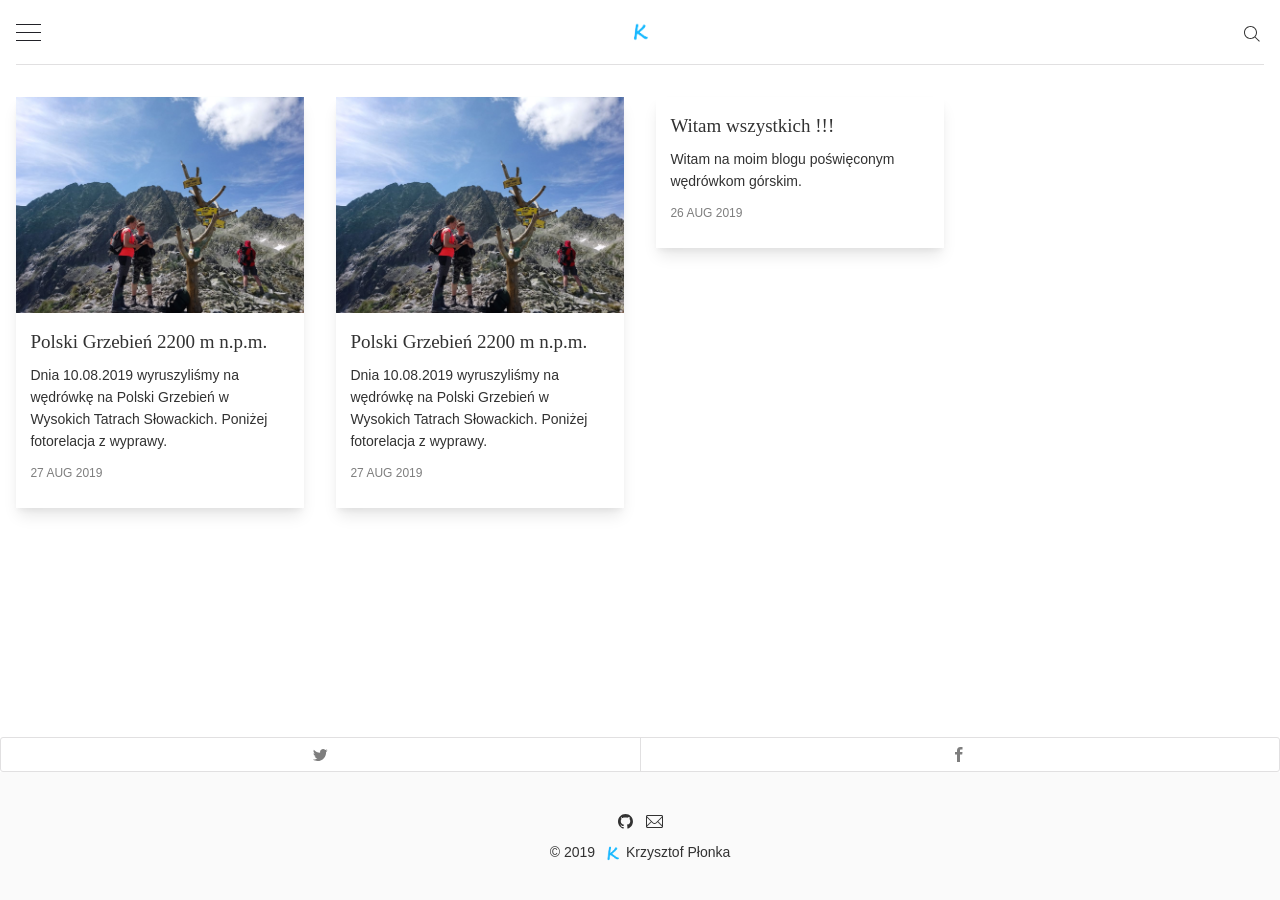
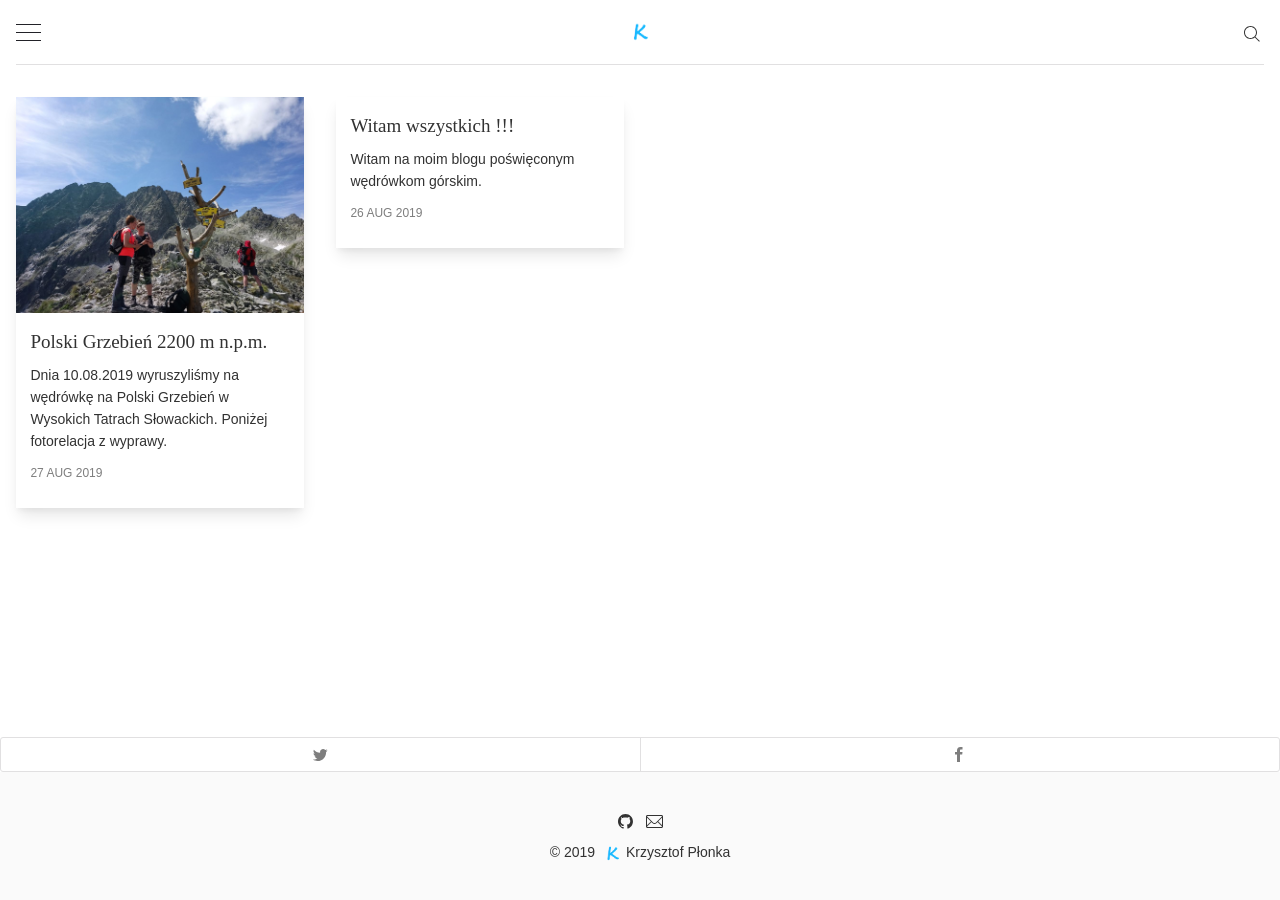
Before and after one commit to chrismovie/chrismovie.github.io, a Jekyll site: the page built from index.html, in a window 1280 px wide. Built offline with Jekyll 4.4.1, drawn with Linux system fonts in a browser that asks for light colours; nearby versions of some CDN libraries; some web fonts are replaced; the list of posts is cut into pages by our own code.

Commit message:
Pierwsza wyprawa zdjacia ok

```diff
--- a/_posts/2019-08-27-post-2.md
+++ /dev/null
@@ -1,50 +0,0 @@
----
-layout: post
-title: Polski Grzebień 2200 m n.p.m.
-featured: false
-author: chris
-tags: []
-image: '/images/posts/DSC_0028.jpg'
----
-
-<p class='c-content__cc-content'>
-Dnia 10.08.2019 wyruszyliśmy na wędrówkę na Polski Grzebień w Wysokich Tatrach  Słowackich.
-</p>
-
-<p class='c-content__cc-content'>
-Poniżej fotorelacja z wyprawy.
-</p>
-
-
-
-<img src="http://blog.krzysztofplonka.pl/images/posts/DSC_0017.jpg" class="c-content__image" />
-<img src="http://blog.krzysztofplonka.pl/images/posts/DSC_0018.jpg" class="c-content__image" />
-<img src="http://blog.krzysztofplonka.pl/images/posts/DSC_0019.jpg" class="c-content__image" />
-<img src="http://blog.krzysztofplonka.pl/images/posts/DSC_0020.jpg" class="c-content__image" />
-<img src="http://blog.krzysztofplonka.pl/images/posts/DSC_0021.jpg" class="c-content__image" />
-<img src="http://blog.krzysztofplonka.pl/images/posts/DSC_0022.jpg" class="c-content__image" />
-<img src="http://blog.krzysztofplonka.pl/images/posts/DSC_0023.jpg" class="c-content__image" />
-<img src="http://blog.krzysztofplonka.pl/images/posts/DSC_0024.jpg" class="c-content__image" />
-<img src="http://blog.krzysztofplonka.pl/images/posts/DSC_0025.jpg" class="c-content__image" />
-<img src="http://blog.krzysztofplonka.pl/images/posts/DSC_0029.jpg" class="c-content__image" />
-<img src="http://blog.krzysztofplonka.pl/images/posts/DSC_0032.jpg" class="c-content__image" />
-<img src="http://blog.krzysztofplonka.pl/images/posts/DSC_0034.jpg" class="c-content__image" />
-<img src="http://blog.krzysztofplonka.pl/images/posts/DSC_0036.jpg" class="c-content__image" />
-<img src="http://blog.krzysztofplonka.pl/images/posts/DSC_0037.jpg" class="c-content__image" />
-<img src="http://blog.krzysztofplonka.pl/images/posts/DSC_0038.jpg" class="c-content__image" />
-<img src="http://blog.krzysztofplonka.pl/images/posts/DSC_0039.jpg" class="c-content__image" />
-<img src="http://blog.krzysztofplonka.pl/images/posts/DSC_0040.jpg" class="c-content__image" />
-<img src="http://blog.krzysztofplonka.pl/images/posts/DSC_0041.jpg" class="c-content__image" />
-<img src="http://blog.krzysztofplonka.pl/images/posts/DSC_0042.jpg" class="c-content__image" />
-<img src="http://blog.krzysztofplonka.pl/images/posts/DSC_0043.jpg" class="c-content__image" />
-<img src="http://blog.krzysztofplonka.pl/images/posts/DSC_0044.jpg" class="c-content__image" />
-<img src="http://blog.krzysztofplonka.pl/images/posts/DSC_0045.jpg" class="c-content__image" />
-<img src="http://blog.krzysztofplonka.pl/images/posts/DSC_0046.jpg" class="c-content__image" />
-<img src="http://blog.krzysztofplonka.pl/images/posts/DSC_0047.jpg" class="c-content__image" />
-<img src="http://blog.krzysztofplonka.pl/images/posts/DSC_0048.jpg" class="c-content__image" />
-<img src="http://blog.krzysztofplonka.pl/images/posts/DSC_0049.jpg" class="c-content__image" />
-<img src="http://blog.krzysztofplonka.pl/images/posts/DSC_0050.jpg" class="c-content__image" />
-<img src="http://blog.krzysztofplonka.pl/images/posts/DSC_0051.jpg" class="c-content__image" />
-<img src="http://blog.krzysztofplonka.pl/images/posts/DSC_0052.jpg" class="c-content__image" />
-<img src="http://blog.krzysztofplonka.pl/images/posts/DSC_0053.jpg" class="c-content__image" />
-<img src="http://blog.krzysztofplonka.pl/images/posts/DSC_0054.jpg" class="c-content__image" />
```
Also changed, not shown: _posts/2019-08-27-post.md (+31 -31 lines).
